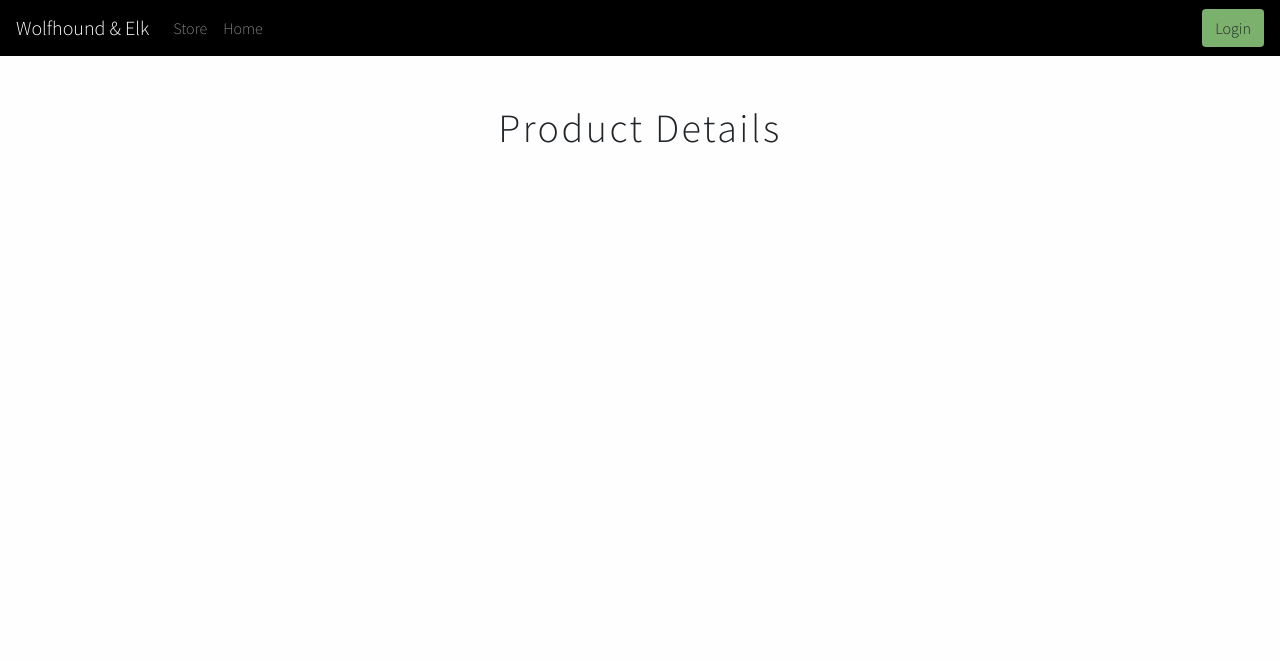
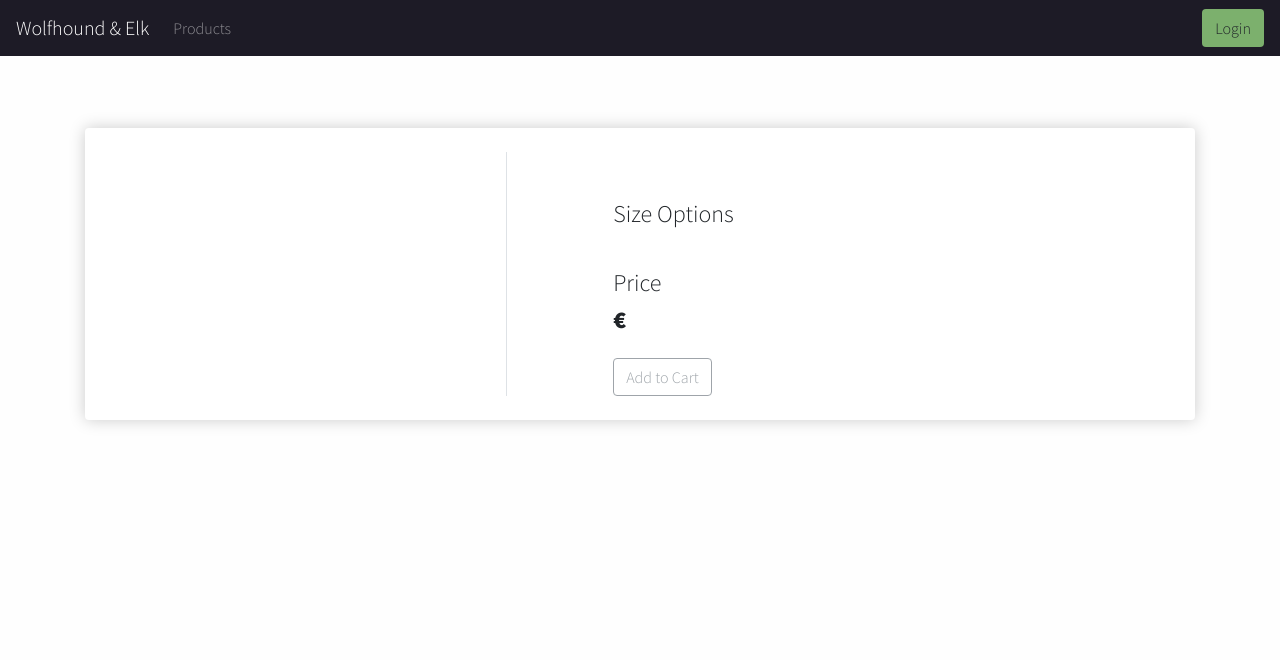
Before and after one commit to andrewmurphy123/GlobalClassroomProject, a Django app: template Wolfhound/ecommerce/store/templates/store/product.html in a window 1280 px wide. Shown: the top 660 px of the page. Run offline with Django 3.2, Linux system fonts and the light colour scheme; the template is opened without the code that fills it, so the values that code supplies are empty; some libraries are stand-ins or nearby versions.

Commit message:
Fixed Product Template

```diff
--- a/Wolfhound/ecommerce/store/templates/store/product.html
+++ b/Wolfhound/ecommerce/store/templates/store/product.html
@@ -1,59 +1,56 @@
-{% extends 'store/main.html' %}
+{% extends 'base.html' %}
 {% load static %}
+
+{% block heading %}
+    <div class="container">
+        <div class="row my-4"></div>
+    </div>
+{% endblock %}
+
 {% block content %}
-
-<div class="container">
-    <div class="row my-5 justify-content-center">
-        <h1 style="letter-spacing: 2.5px;">Product Details</h1>
-    </div>
-</div>
-
-{% if product.availability == True %}
-<div class="row mx-5 px-5 py-4 box-element" >
+<div class="row my-5 mx-auto px-auto py-4 box-element">
     <!-- image -->
-    <div class="col-md-6">
-        <img src="{{product.image_url}}" class="card-img-top" style="height:16rem">
+    <div class="col-sm-12 col-md-4">
+        <img class="img-fluid mb-3" src="{{product.image_url}}" style="max-width: 100%">
     </div>
 
+    <div class="d-sm-none d-md-block border-left ml-5"></div>
+
+    <div class="vr"></div>
     <!-- name, size-quantity, price -->
-    <div class="col-md-6">
+    <div class="col-sm-12 col-md-6 offset-md-1">
         <h2>{{product.name|title|truncatechars:25}}</h2>
         <h5 class="text-muted">{{product.organisation|truncatechars:25}}</h5>
 
-        <br>
-        <br>
-        <h4>SIZE OPTIONS</h4>
-        <div>
+        <h4 class="mt-5">Size Options</h4>
+        <div class="table-responsive fixed-table-body">
             <table class="table table-borderless">
                 <thead>
-                  <tr class="col-sm-2">
-                    <th scope="col">S</th>
-                    <th scope="col">M</th>
-                    <th scope="col">L</th>
-                    <th scope="col">XL</th>
-                    <th scope="col">XXL</th>
+                  <tr class="col-sm-1">
+                      {% for size in product.sizes.all %}
+                        <th scope="col">{{ size.size }}</th>
+                      {% endfor %}
                   </tr>
                 </thead>
                 <tbody>
                   <tr class="col-sm-1">
-                    <td><input class="form-control" type="number" min=0 placeholder="0"></td>
-                    <td><input class="form-control" type="number" min=0 placeholder="0"></td>
-                    <td><input class="form-control" type="number" min=0 placeholder="0"></td>
-                    <td><input class="form-control" type="number" min=0 placeholder="0"></td>
-                    <td><input class="form-control" type="number" min=0 placeholder="0"></td>
+                      {% for size in product.sizes.all %}
+                        <td><input class="form-control" type="number" min=0 placeholder="0"></td>
+                      {% endfor %}
                   </tr>
                 </tbody>
             </table>
         </div>
-        <br>
-
-
-        <h4>PRICE</h4>
-        <div class="col pb-3">
+        <h4 class="mt-3">Price</h4>
+        <div class="col-12 pb-3 pl-0">
             <h4><strong>€{{product.price|floatformat:2}}</strong></h4>
         </div>
-        <a class="btn btn-outline-secondary rounded add-btn update-cart" href="{% url 'product' product.pk %}" role="button">ADD TO CART</a>
+
+        {% if product.availability == True %}
+        <button data-product="{{product.id}}" data-action="add" class="btn btn-outline-secondary rounded add-btn update-cart">Add to Cart</button>
+        {% else %}
+        <button class="btn btn-outline-secondary rounded disabled">Add to Cart</button>
+        {% endif %}
     </div>
 </div>
-{% endif %}
 {% endblock content %}
```
